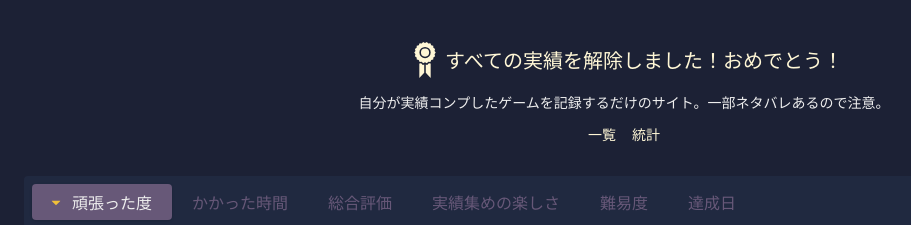
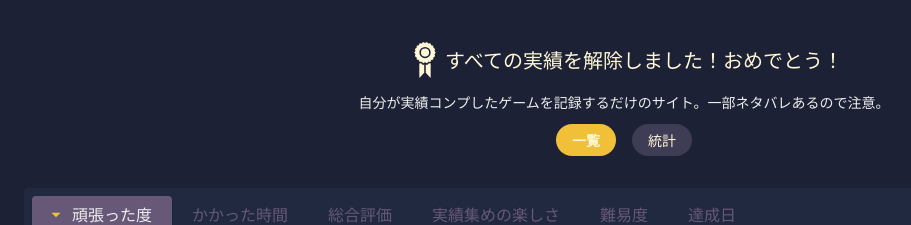
Before and after one commit to ttt3pu/achievements-next, a Next.js app: page / in a window 1280 px wide. Shown: the top 225 px of the page, without its empty margins (16-927 px from the left). Built offline with nearby package versions, Linux system fonts and the light colour scheme; no server answers; the database is empty.

Commit message:
style: improve nav button design in Header
Agent-Logs-Url: https://github.com/ttt3pu/achievements-next/sessions/dce7ecd9-f7d9-4efc-ac8c-594a36a52178

Co-authored-by: ttt3pu <28780644+ttt3pu@users.noreply.github.com>

```diff
--- a/components/molecules/Header.tsx
+++ b/components/molecules/Header.tsx
@@ -1,7 +1,18 @@
 import Link from 'next/link';
+import { useRouter } from 'next/router';
 import { GiAchievement } from 'react-icons/gi';
 
 export default function Header() {
+  const router = useRouter();
+
+  const navLinkClass = (href: string) => {
+    const isActive = router.pathname === href;
+    const base = 'rounded-full px-4 py-1.5 transition-colors no-underline hover:no-underline';
+    return isActive
+      ? `${base} bg-yellow text-bg-100 font-bold`
+      : `${base} bg-bg-300 text-link hover:bg-bg-500`;
+  };
+
   return (
     <header className="text-center px-5 pt-5 pb-8">
       <Link href="/" legacyBehavior>
@@ -14,11 +25,11 @@ export default function Header() {
       </Link>
       <p className="text-sm">自分が実績コンプしたゲームを記録するだけのサイト。一部ネタバレあるので注意。</p>
       <nav className="mt-3 flex justify-center gap-4 text-sm">
-        <Link href="/" legacyBehavior>
-          <a className="hover:opacity-80">一覧</a>
+        <Link href="/" className={navLinkClass('/')}>
+          一覧
         </Link>
-        <Link href="/stats" legacyBehavior>
-          <a className="hover:opacity-80">統計</a>
+        <Link href="/stats" className={navLinkClass('/stats')}>
+          統計
         </Link>
       </nav>
     </header>
```
